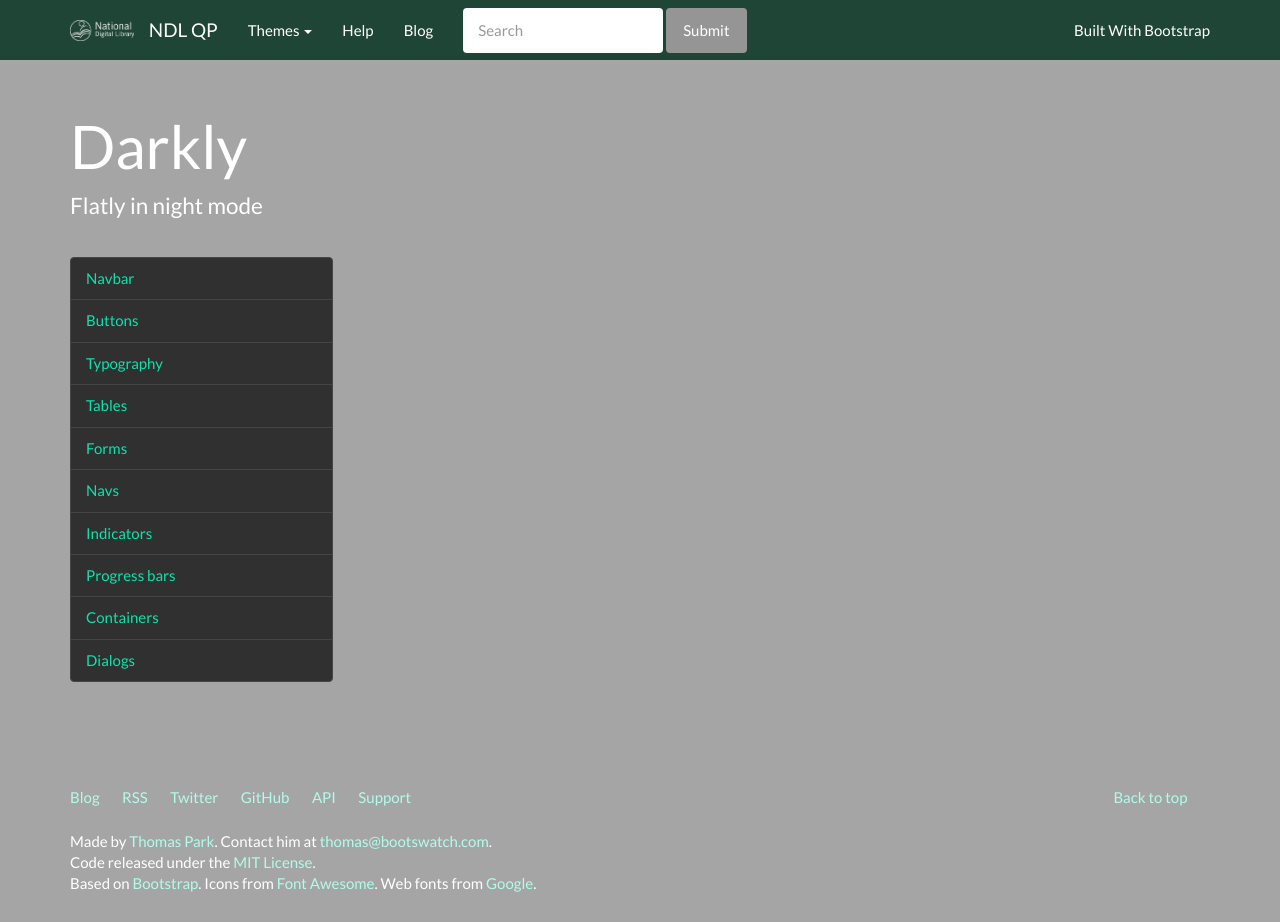
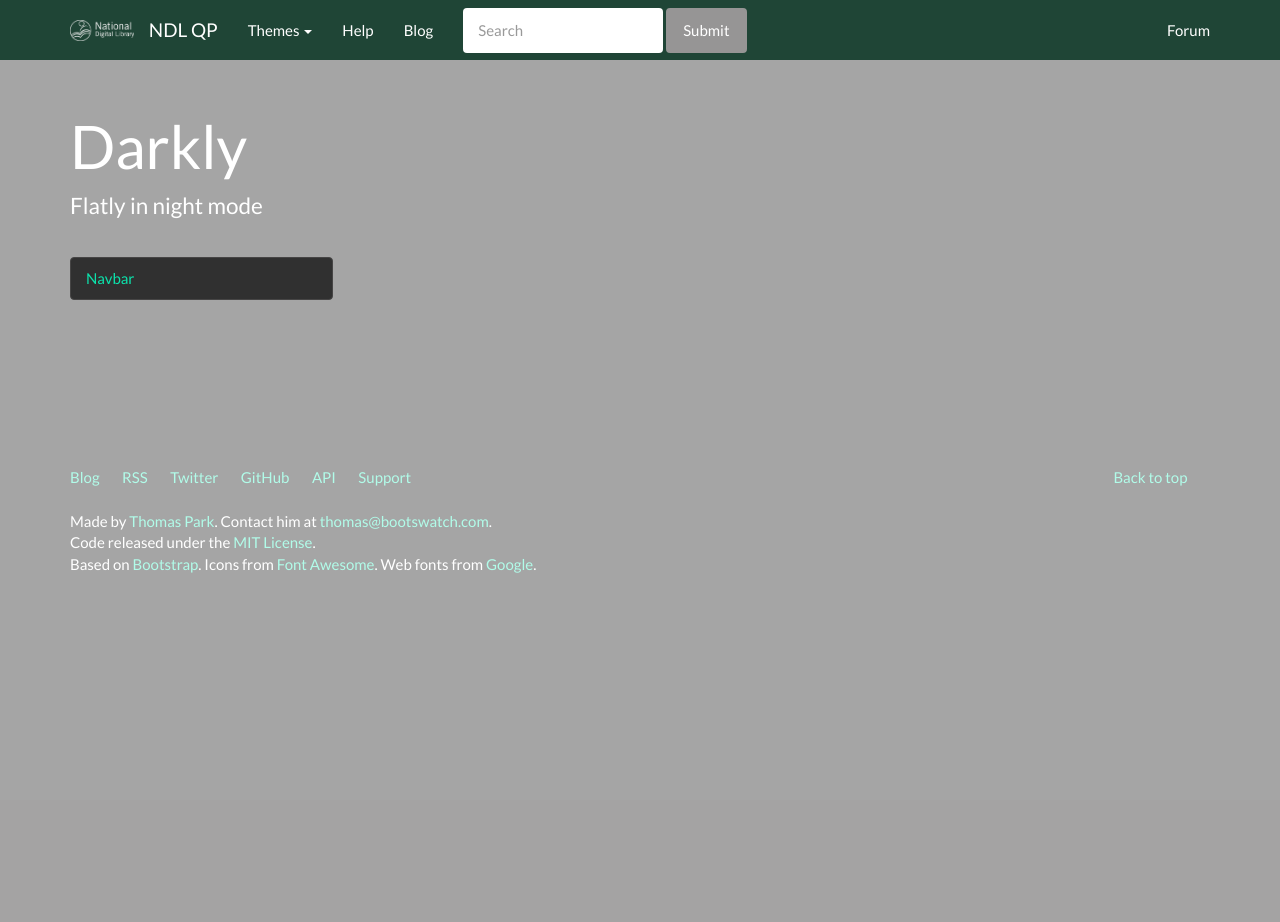
Before and after one commit to enlighter/ndl-question-papers-search-hub, a Django app: template qp_search_project/templates/base.html in a window 1280 px wide. Shown: the top 922 px of the page. After the commit the page ends 573 px from the top, so only its background shows below. Run offline with Django 3.2, Linux system fonts and the light colour scheme; the template is opened without the code that fills it, so the values that code supplies are empty; parts of the project's set-up code (start-up, migrations or seed data) failed here and were passed over; some libraries are stand-ins or nearby versions.

Commit message:
update base

```diff
--- a/qp_search_project/templates/base.html
+++ b/qp_search_project/templates/base.html
@@ -64,7 +64,7 @@
           </form>
 
           <ul class="nav navbar-nav navbar-right">
-            <li><a href="http://builtwithbootstrap.com/" target="_blank">Built With Bootstrap</a></li>
+            <li><a href="" target="_blank">Forum</a></li>
 
           </ul>
 
@@ -87,15 +87,7 @@
           <div class="col-lg-3 col-md-3 col-sm-4">
             <div class="list-group table-of-contents">
               <a class="list-group-item" href="#navbar">Navbar</a>
-              <a class="list-group-item" href="#buttons">Buttons</a>
-              <a class="list-group-item" href="#typography">Typography</a>
-              <a class="list-group-item" href="#tables">Tables</a>
-              <a class="list-group-item" href="#forms">Forms</a>
-              <a class="list-group-item" href="#navs">Navs</a>
-              <a class="list-group-item" href="#indicators">Indicators</a>
-              <a class="list-group-item" href="#progress-bars">Progress bars</a>
-              <a class="list-group-item" href="#containers">Containers</a>
-              <a class="list-group-item" href="#dialogs">Dialogs</a>
+
             </div>
           </div>
         </div>
```
